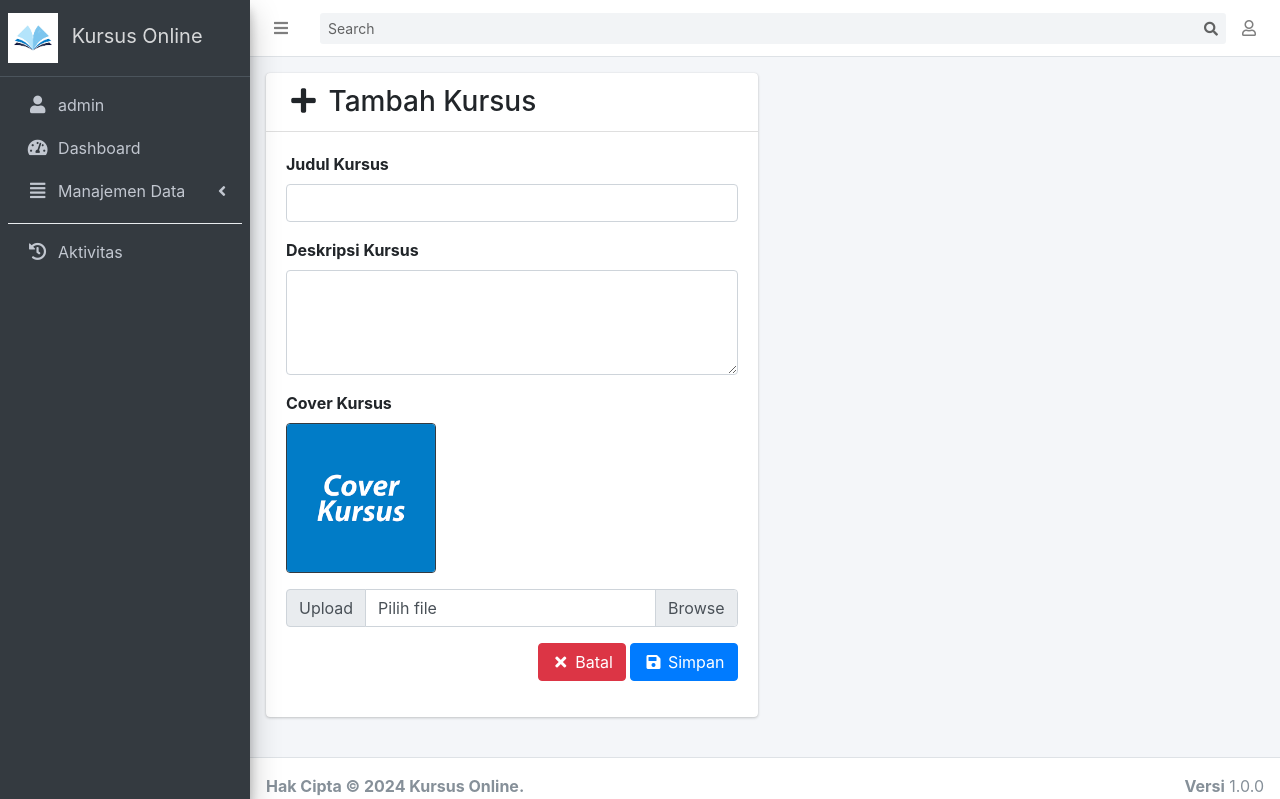
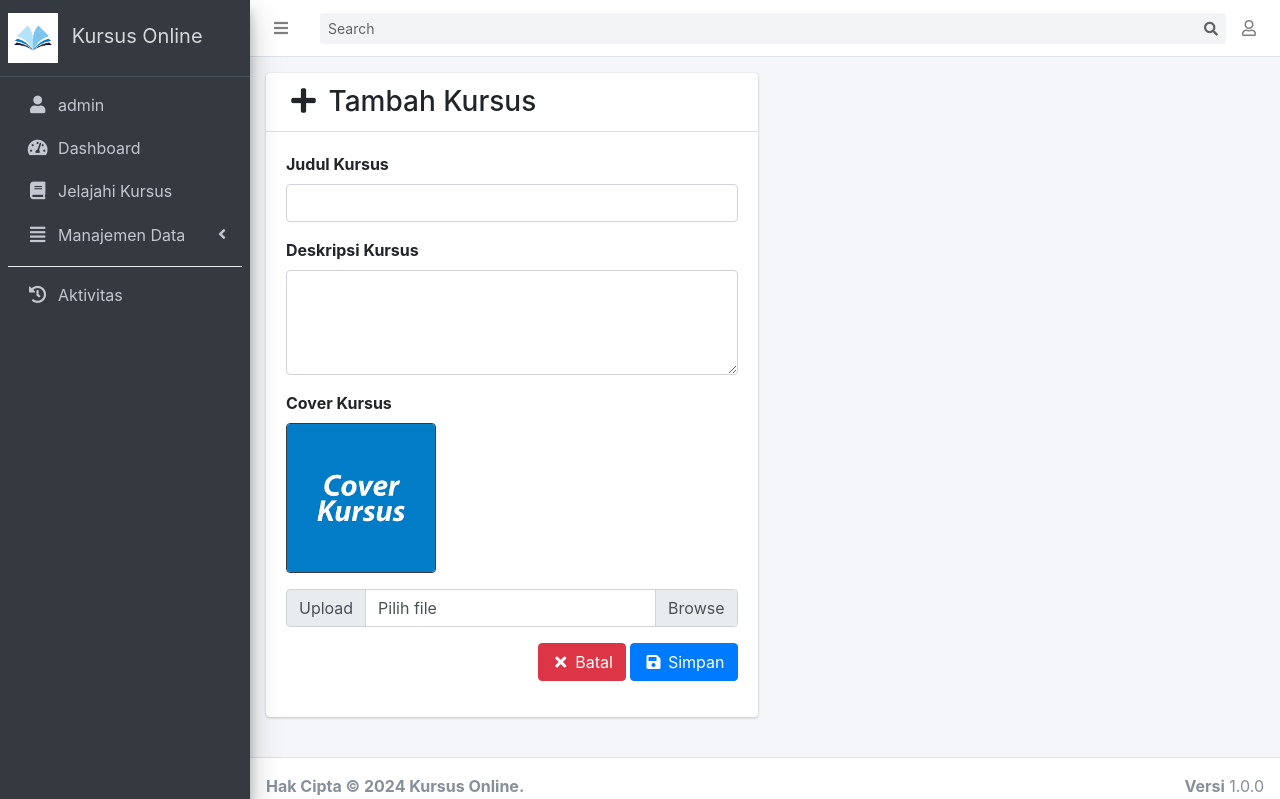
Before and after one commit to hako-975/kursus_online, a CodeIgniter app: page /kursus_online/index.php/kursus/addKursus in a window 1280 px wide. Shown: the top 799 px of the page. Run offline with CodeIgniter, Linux system fonts and the light colour scheme; a user stored in the database is signed in; data comes from the database, SQL or seed files in the repository.

Commit message:
jelajahi kursus

```diff
--- a/application/controllers/Kursus.php
+++ b/application/controllers/Kursus.php
@@ -14,6 +14,11 @@ class Kursus extends CI_Controller
 	public function index()
 	{
 		$data['dataUser']	= $this->damo->getDataUserDashboard();
+		if ($data['dataUser']['jabatan'] == 'Peserta') {
+			redirect('kursus/jelajahiKursus');
+			exit;
+		}
+
 		$data['title']  	= 'Kursus';
 		$data['kursus']	= $this->kumo->getKursus();
 		$this->load->view('templates/header-dashboard', $data);
@@ -21,9 +26,24 @@ class Kursus extends CI_Controller
 		$this->load->view('templates/footer-dashboard', $data);
 	}
 
+	public function jelajahiKursus()
+	{
+		$data['dataUser']	= $this->damo->getDataUserDashboard();
+		$data['title']  	= 'Kursus';
+		$data['kursus']	= $this->kumo->getKursus();
+		$this->load->view('templates/header-dashboard', $data);
+		$this->load->view('kursus/jelajahi_kursus', $data);
+		$this->load->view('templates/footer-dashboard', $data);
+	}
+
 	public function addKursus()
 	{
 		$data['dataUser']	= $this->damo->getDataUserDashboard();
+		if ($data['dataUser']['jabatan'] == 'Peserta') {
+			redirect('kursus/jelajahiKursus');
+			exit;
+		}
+
 		$data['title'] 		= 'Tambah Kursus';
 
 		$this->form_validation->set_rules('judul_kursus', 'Judul Kursus', 'required|trim');
@@ -49,6 +69,11 @@ class Kursus extends CI_Controller
 		}
 
 		$data['dataUser']	= $this->damo->getDataUserDashboard();
+		if ($data['dataUser']['jabatan'] == 'Peserta') {
+			redirect('kursus/jelajahiKursus');
+			exit;
+		}
+
 		$data['kursus']	= $this->kumo->getKursusById($id_kursus);
 		$data['title'] 		= 'Ubah Kursus - ' . $data['kursus']['judul_kursus'];
 
--- a/application/models/Dashboard_model.php
+++ b/application/models/Dashboard_model.php
@@ -41,8 +41,8 @@ class Dashboard_model extends CI_Model
 	public function userPrivilege($redirect = 'dashboard', $isi2 = '')
 	{
 		$dataUser = $this->getDataUserDashboard();
-		/*if ($dataUser['jabatan'] != 'Dashboardistrator') {
-			$isi = 'Akses ditolak! Karena jabatan anda sebagai ' . $dataUser['jabatan'] . '! Hubungi Dashboardistrator untuk melakukan perubahan ';
+		if ($dataUser['jabatan'] != 'Administrator') {
+			$isi = 'Akses ditolak! Karena jabatan anda sebagai ' . $dataUser['jabatan'] . '! Hubungi Administrator untuk melakukan perubahan ';
 			$isi .= ucfirst($isi2);
 
 			$this->session->set_flashdata('message-failed', $isi);
@@ -51,7 +51,7 @@ class Dashboard_model extends CI_Model
 			$this->lomo->addLog($isi, $id_user);
 			redirect($redirect);
 			exit();
-		}*/
+		}
 	}
 
 	public function changePassword()
--- a/application/views/templates/include/sidebar.php
+++ b/application/views/templates/include/sidebar.php
@@ -36,8 +36,41 @@
             </p>
           </a>
         </li>
+        <?php if ($dataUser['jabatan'] == 'Peserta'): ?>
+          <li class="nav-item">
+            <?php if (
+              $_SERVER['REQUEST_URI'] == '/kursus_online/kursusDiikuti' ||
+              $_SERVER['REQUEST_URI'] == '/kursus_online/kursusDiikuti/'
+            ): ?>
+              <a href="<?= base_url('kursusDiikuti'); ?>" class="nav-link active">
+            <?php else: ?>
+              <a href="<?= base_url('kursusDiikuti'); ?>" class="nav-link">
+            <?php endif ?>
+              <i class="nav-icon fas fa-user-graduate"></i>
+              <p>
+                Kursus Diikuti
+              </p>
+            </a>
+          </li>
+        <?php endif ?>
+        <li class="nav-item">
+          <?php if (
+            $_SERVER['REQUEST_URI'] == '/kursus_online/kursus/jelajahiKursus' ||
+            $_SERVER['REQUEST_URI'] == '/kursus_online/kursus/jelajahiKursus/'
+          ): ?>
+            <a href="<?= base_url('kursus/jelajahiKursus'); ?>" class="nav-link active">
+          <?php else: ?>
+            <a href="<?= base_url('kursus/jelajahiKursus'); ?>" class="nav-link">
+          <?php endif ?>
+            <i class="nav-icon fas fa-book"></i>
+            <p>
+              Jelajahi Kursus
+            </p>
+          </a>
+        </li>
 
         <!-- manajemen data -->
+        <?php if ($dataUser['jabatan'] == 'Administrator'): ?>
           <?php if (
             $_SERVER['REQUEST_URI'] == '/kursus_online/user' ||
             $_SERVER['REQUEST_URI'] == '/kursus_online/user/' ||
@@ -112,6 +145,7 @@
             </ul>
           </li>
           <!-- manajemen data -->
+        <?php endif ?>
 
         <!-- <li class="nav-item">
           <?php if (
```
Also changed, not shown: application/views/kursus/jelajahi_kursus.php (added, +35 -0 lines), assets/img/img_cover_kursus/Capture.PNG (deleted), assets/img/img_cover_kursus/flag-32177_1280.png (added), 1 other file. Lines whose indentation alone changed are shown as unchanged.
